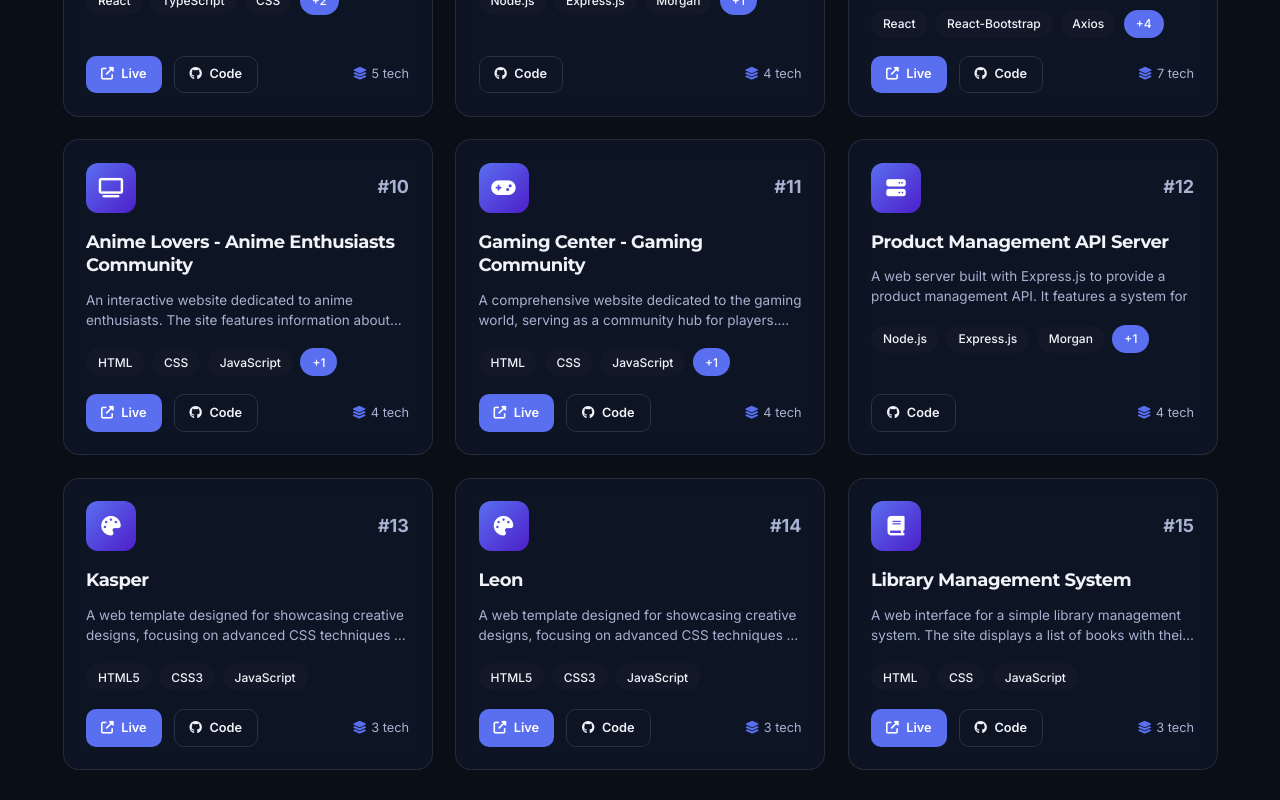
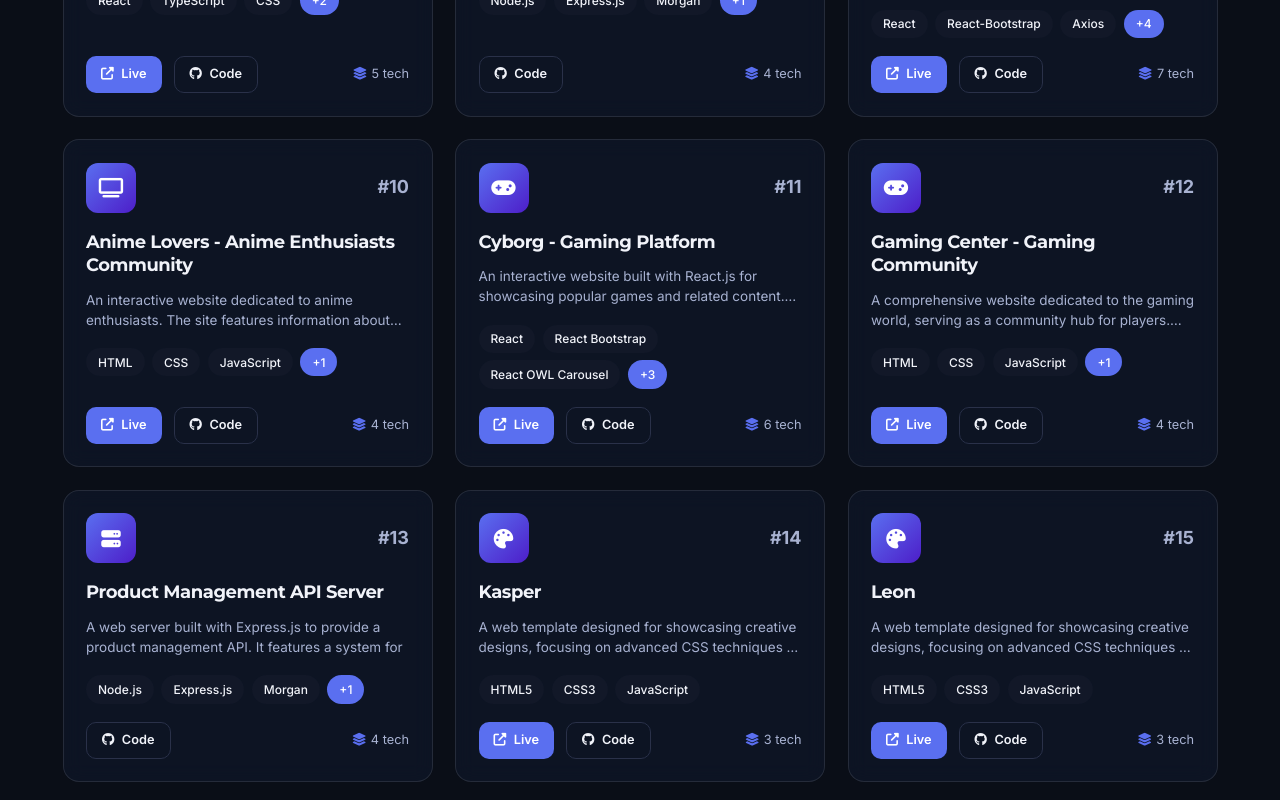
Before and after one commit to Rabee-Gh/MY-PORTFOLIO, a React (Vite) app: page / in a window 1280 px wide. Shown: the part 2940-3740 px from the top of the page. Built offline with nearby package versions, Linux system fonts and the light colour scheme.

Commit message:
update the projects data

```diff
--- a/src/data/portfolioData.js
+++ b/src/data/portfolioData.js
@@ -9,7 +9,7 @@ export const portfolioData = {
   personalInfo: {
     name: "ربيع غانم",
     nameEn: "Rabee Ghanem",
-    title: "مطور ويب كامل",
+    title: "Full Stack Web Developer",
     titleEn: "Full Stack Web Developer",
     birthDate: "11 يوليو 2003",
     birthDateEn: "July 11, 2003",
@@ -33,7 +33,7 @@ export const portfolioData = {
       question: "من أنت وماذا تفعل؟",
       questionEn: "Who are you and what do you do?",
       answer:
-        "أنا ربيع غانم، مطور ويب كامل متخصص في بناء تطبيقات الويب الحديثة باستخدام تقنيات MERN Stack. شغفي يكمن في تحويل الأفكار إلى تطبيقات ويب واقعية وسهلة الاستخدام.",
+        "أنا ربيع غانم، مطور ويب  متخصص في بناء تطبيقات الويب الحديثة باستخدام تقنيات MERN Stack. شغفي يكمن في تحويل الأفكار إلى تطبيقات ويب واقعية وسهلة الاستخدام.",
       answerEn:
         "I am Rabee Ghanem, a Full Stack Web Developer specializing in building modern web applications using MERN Stack technologies. My passion lies in turning ideas into real, user-friendly web applications.",
     },
@@ -250,6 +250,26 @@ export const portfolioData = {
     },
     {
       id: 11,
+      title: " منصة استعراض ألعاب",
+      titleEn: "Cyborg - Gaming Platform",
+      description:
+        "موقع ويب تفاعلي مبني باستخدام React.js لعرض الألعاب الشهيرة والمحتوى المرتبط بها. يعرض الموقع قوائم للألعاب الأكثر شعبية مع تفاصيل مثل التصنيف، عدد اللاعبين، ويحاكي تجربة مكتبة ألعاب رقمية تحتوي على ساعات اللعب وتاريخ الإضافة. يتميز بواجهة مستخدم عصرية وتصميم متجاوب باستخدام Bootstrap.",
+      descriptionEn:
+        "An interactive website built with React.js for showcasing popular games and related content. The site displays lists of most popular games with details like category, player counts, and simulates a digital game library experience with playtime hours and addition dates. Features a modern UI and responsive design using Bootstrap.",
+      technologies: [
+        "React",
+        "React Bootstrap",
+        "React OWL Carousel",
+        "Bootstrap",
+        "React Router",
+        "React Icons",
+      ],
+      githubUrl: "https://github.com/Rabee-Gh/Cyborg.git",
+      demoUrl: "https://rabee-gh.github.io/Cyborg/",
+      icon: "fas fa-gamepad",
+    },
+    {
+      id: 12,
       title: "مجتمع ومركز للألعاب",
       titleEn: "Gaming Center - Gaming Community",
       description:
@@ -262,7 +282,7 @@ export const portfolioData = {
       icon: "fas fa-gamepad",
     },
     {
-      id: 12,
+      id: 13,
       title: "خادم API لإدارة المنتجات باستخدام",
       titleEn: "Product Management API Server",
       description:
@@ -274,7 +294,7 @@ export const portfolioData = {
       icon: "fas fa-server",
     },
     {
-      id: 13,
+      id: 14,
       title: "Kasper",
       titleEn: "Kasper",
       description:
@@ -287,7 +307,7 @@ export const portfolioData = {
       icon: "fas fa-palette",
     },
     {
-      id: 14,
+      id: 15,
       title: "Leon",
       titleEn: "Leon",
       description:
@@ -300,7 +320,7 @@ export const portfolioData = {
       icon: "fas fa-palette",
     },
     {
-      id: 15,
+      id: 16,
       title: "نظام إدارة مكتبة",
       titleEn: "Library Management System",
       description:
--- a/src/pages/Hero/Hero.jsx
+++ b/src/pages/Hero/Hero.jsx
@@ -22,7 +22,7 @@ const Hero = ({ data, isEnglish }) => {
           data-aos-delay="100"
         >
           <i className="fas fa-rocket"></i>
-          <span>{isEnglish ? (data.personalInfo?.titleEn || 'Full Stack Developer') : (data.personalInfo?.title || 'مطور ويب كامل')}</span>
+          <span>{isEnglish ? (data.personalInfo?.titleEn || 'Full Stack Developer') : (data.personalInfo?.title || 'مطور ويب ')}</span>
         </div>
 
         <h2
@@ -42,7 +42,7 @@ const Hero = ({ data, isEnglish }) => {
         >
           {isEnglish
             ? 'Passionate Full Stack Developer specializing in modern web technologies. I create fast, responsive, and user-friendly web applications with clean code and innovative solutions.'
-            : 'مطور ويب كامل شغوف متخصص في تقنيات الويب الحديثة. أصنع تطبيقات ويب سريعة، متجاوبة وسهلة الاستخدام مع كود نظيف وحلول مبتكرة.'}
+            : 'مطور ويب  شغوف متخصص في تقنيات الويب الحديثة. أصنع تطبيقات ويب سريعة، متجاوبة وسهلة الاستخدام مع كود نظيف وحلول مبتكرة.'}
         </p>
 
         <div
```
